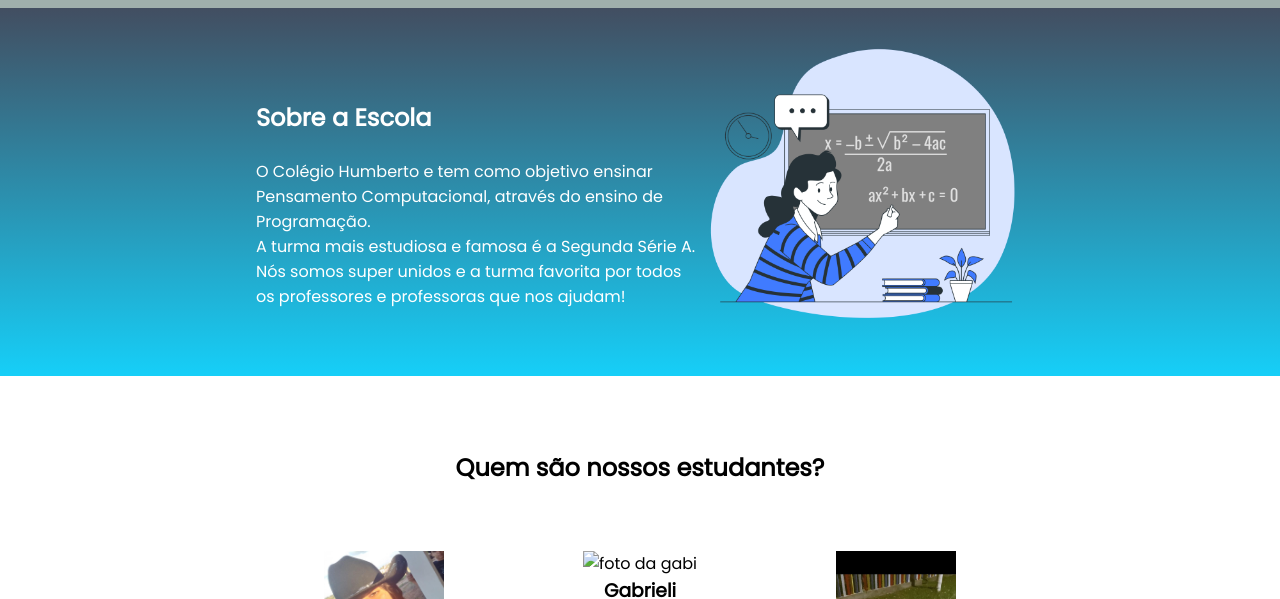
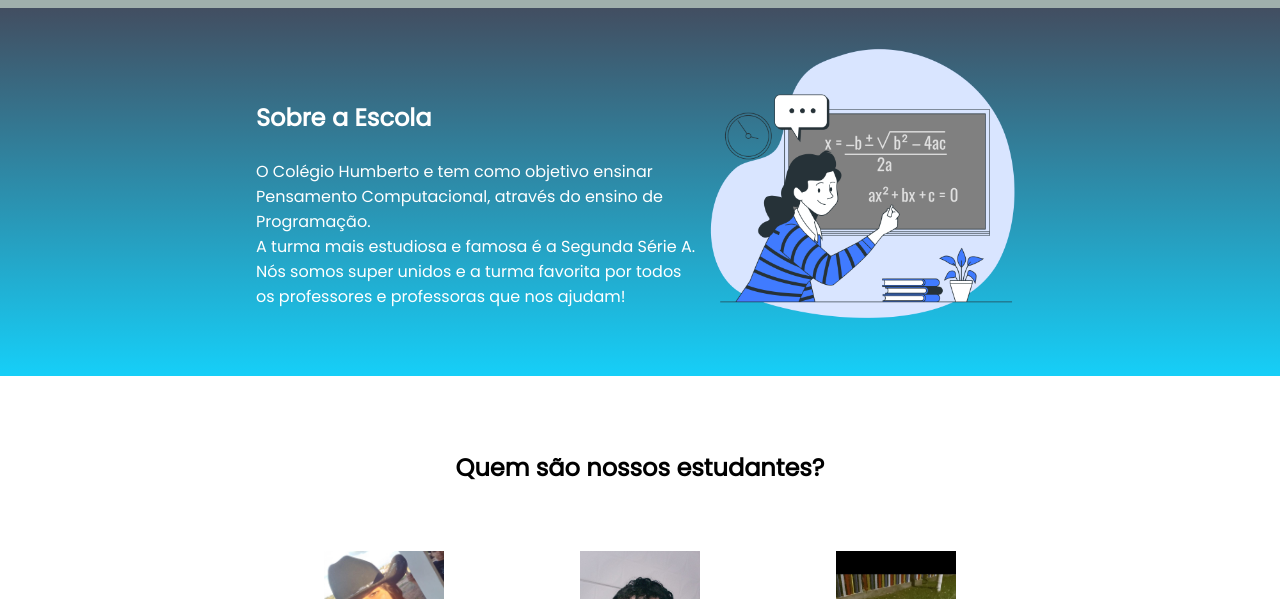
Before and after one commit to profmay29/Turma-2-Ano-A, a plain HTML site: page index.html in a window 1280 px wide. Shown: the part 69-668 px from the top of the page. Drawn offline with Linux system fonts and the light colour scheme.

Commit message:
Update index.html
Signed-off-by: profmay29 <126196359+profmay29@users.noreply.github.com>

```diff
--- a/index.html
+++ b/index.html
@@ -38,7 +38,7 @@
             <a href="https://instagram.com/heloisa"><img class="estudante-icone" src="instagram.png" alt="icone instagram"></a>
         </div>
         <div class="estudante-div">
-            <img class="estudante-imagem" src="Gabi,jpeg" alt="foto da gabi">
+            <img class="estudante-imagem" src="Gabi.jpeg" alt="foto da gabi">
             <h3 class="estudante-nome">Gabrieli</h3>
             <a href="https://github.com/GabrielaM-L"><img class="estudante-icone" src="github.png" alt="icone github"></a>
             <a href="https://www.linkedin.com/in/gabriela-marcomini-de-lima/"><img class="estudante-icone" src="linkedin.png" alt="icone linkedin"></a>
```
